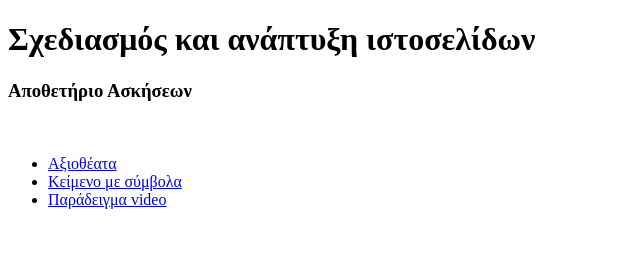
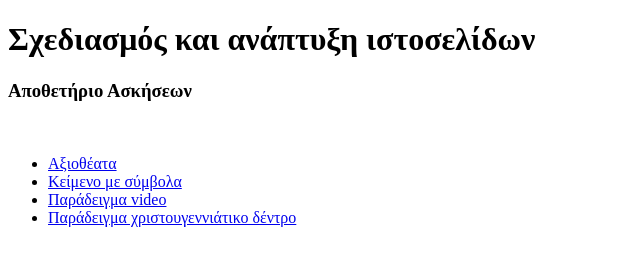
Before and after one commit to smaromaroglou/github.io, a plain HTML site: page index.html in a window 1280 px wide. Shown: the whole page, without its empty margins (0-640 px from the left). Drawn offline with Linux system fonts and the light colour scheme.

Commit message:
Update index.html

```diff
--- a/index.html
+++ b/index.html
@@ -20,6 +20,7 @@
 <li><a href="thess">Αξιοθέατα</a></li>
 <li><a href="symbols">Κείμενο με σύμβολα</a></li>
 <li><a href="myvideo">Παράδειγμα video</a></li>
+<li><a href="christmastree">Παράδειγμα χριστουγεννιάτικο δέντρο</a></li>
 
 </ul>
 </nav>
```
